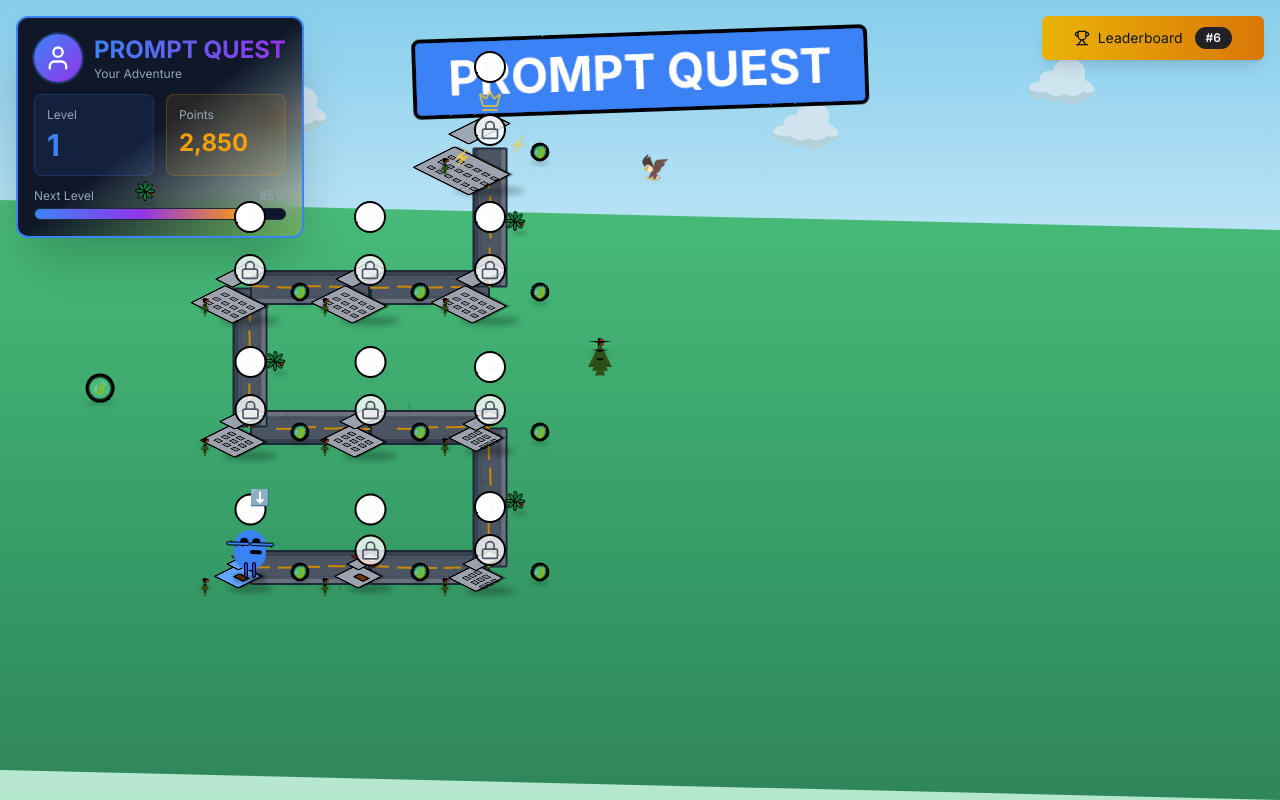
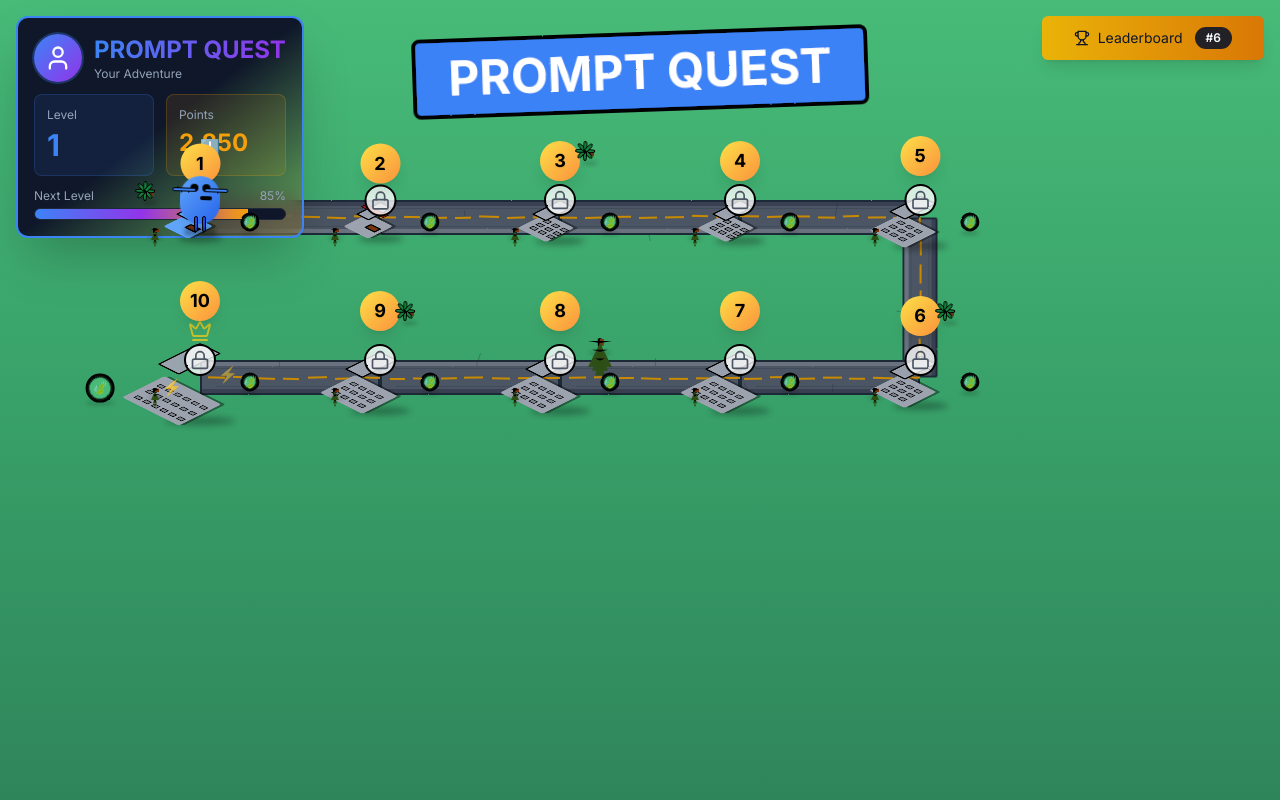
Before and after one commit to sampriti-gopisetti/PromptQuest, a React (Vite) app: page / in a window 1280 px wide. Built offline with nearby package versions, Linux system fonts and the light colour scheme; the HTML template or start-up script is replaced by a standard one.

Commit message:
Refactor UI for clarity and layout

```diff
--- a/src/components/BossWarningDialog.tsx
+++ b/src/components/BossWarningDialog.tsx
@@ -19,7 +19,7 @@ interface BossWarningDialogProps {
 export const BossWarningDialog = ({ open, onAccept, onCancel }: BossWarningDialogProps) => {
   return (
     <AlertDialog open={open} onOpenChange={(isOpen) => !isOpen && onCancel()}>
-      <AlertDialogContent className="max-w-md border-2 border-warning bg-gradient-to-br from-background to-warning/10">
+      <AlertDialogContent className="max-w-md border-2 border-warning bg-gradient-to-br from-background to-warning/10 z-[9999]" style={{ position: 'fixed', zIndex: 9999 }}>
         <AlertDialogHeader>
           <div className="flex items-center justify-center mb-4">
             <div className="p-3 rounded-full bg-warning/20 animate-pulse">
--- a/src/components/CityMap2D.tsx
+++ b/src/components/CityMap2D.tsx
@@ -19,27 +19,27 @@ export const CityMap2D = ({ onBossClick, onLevelClick }: CityMap2DProps) => {
   const [characterDirection, setCharacterDirection] = useState<'left' | 'right'>('right');
   const [particles, setParticles] = useState<Array<{ id: number; pos: { x: number; y: number }; type: 'confetti' | 'dust' | 'sparkle' | 'star' }>>([]);
 
-  // Isometric snake path positions
+  // Horizontal snake path positions
   const getSnakePosition = (level: number): { x: number; y: number } => {
-    const rowHeight = 140;
-    const colWidth = 120;
-    const row = Math.floor((level - 1) / 3);
-    const col = (level - 1) % 3;
+    const colWidth = 180; // Wider spacing for horizontal layout
+    const rowHeight = 160; // More vertical spacing
+    const row = Math.floor((level - 1) / 5); // 5 buildings per row
+    const col = (level - 1) % 5;
 
-    // Alternate direction per row (snake pattern)
+    // Alternate direction per row (snake pattern) - horizontal
     const x = row % 2 === 0
-      ? 250 + col * colWidth
-      : 250 + (2 - col) * colWidth;
-    const y = 550 - row * rowHeight;
+      ? 200 + col * colWidth
+      : 200 + (4 - col) * colWidth;
+    const y = 200 + row * rowHeight; // Start from top
 
     return { x, y };
   };
 
   // Initialize character position
   useEffect(() => {
-    const initialPos = getSnakePosition(currentLevel);
+    const initialPos = getSnakePosition(Math.max(1, currentLevel));
     setCharacterPos(initialPos);
-  }, []);
+  }, [currentLevel]);
 
   const handleBuildingClick = (level: number) => {
     if (level === 10 && completedLevels.includes(9)) {
@@ -99,7 +99,7 @@ export const CityMap2D = ({ onBossClick, onLevelClick }: CityMap2DProps) => {
   };
 
   return (
-    <div className="relative w-full h-screen overflow-hidden" style={{ background: 'linear-gradient(to bottom, #87CEEB 0%, #E0F2FE 50%, #B4E7CE 100%)' }}>
+    <div className="relative w-full h-screen overflow-auto" style={{ background: 'linear-gradient(to bottom, #87CEEB 0%, #E0F2FE 50%, #B4E7CE 100%)' }}>
       <SketchFilter />
 
       {/* Decorative clouds */}
@@ -146,13 +146,13 @@ export const CityMap2D = ({ onBossClick, onLevelClick }: CityMap2DProps) => {
       </div>
 
       {/* Main game area */}
-      <div className="relative w-full h-full">
+      <div className="relative w-full" style={{ minHeight: '800px', paddingBottom: '100px' }}>
         {/* Ground with grass texture */}
         <div
-          className="absolute inset-0 top-1/4"
+          className="absolute inset-0"
           style={{
             background: 'linear-gradient(to bottom, #48BB78 0%, #38A169 50%, #2F855A 100%)',
-            clipPath: 'polygon(0 0, 100% 5%, 100% 100%, 0 95%)'
+            minHeight: '100%'
           }}
         >
           {/* Grass stipple effect */}
--- a/src/components/sketchy/SketchyBuilding2D.tsx
+++ b/src/components/sketchy/SketchyBuilding2D.tsx
@@ -47,12 +47,12 @@ export const SketchyBuilding2D = ({
 
   return (
     <div
-      className="absolute cursor-pointer transition-transform hover:scale-110"
+      className="absolute cursor-pointer transition-transform hover:scale-105"
       style={{
         left: `${position.x}px`,
         top: `${position.y}px`,
         transform: 'translate(-50%, -50%)',
-        zIndex: Math.floor(position.y)
+        zIndex: Math.floor(position.y / 2)
       }}
       onClick={!isLocked ? onClick : undefined}
     >
@@ -73,11 +73,11 @@ export const SketchyBuilding2D = ({
           }}
         />
 
-        {/* Isometric building body */}
+          {/* Isometric building body */}
         <div className="absolute bottom-0 left-1/2 -translate-x-1/2" style={{ transformStyle: 'preserve-3d' }}>
           {/* Front face */}
           <div
-            className="relative border-2 border-black"
+            className="relative border-3 border-black"
             style={{
               width: `${baseSize}px`,
               height: `${height}px`,
@@ -85,8 +85,8 @@ export const SketchyBuilding2D = ({
               transform: 'rotateX(60deg) rotateZ(-45deg)',
               transformOrigin: 'bottom',
               filter: 'url(#sketch-outline)',
-              boxShadow: '2px 2px 0 rgba(0,0,0,0.3)',
-              borderRadius: '2px'
+              boxShadow: '3px 3px 0 rgba(0,0,0,0.4)',
+              borderRadius: '3px'
             }}
           >
             {/* Cross-hatch shading on left side */}
@@ -174,10 +174,10 @@ export const SketchyBuilding2D = ({
 
         {/* Level indicator */}
         <div
-          className="absolute -top-6 left-1/2 -translate-x-1/2 w-8 h-8 rounded-full border-2 border-black bg-white flex items-center justify-center font-bold text-sm"
-          style={{ filter: 'url(#sketch-outline)' }}
+          className="absolute -top-6 left-1/2 -translate-x-1/2 w-10 h-10 rounded-full border-3 border-black bg-gradient-to-br from-yellow-300 to-orange-400 flex items-center justify-center font-bold text-lg shadow-lg"
+          style={{ filter: 'url(#sketch-outline)', zIndex: 10 }}
         >
-          {level}
+          <span className="text-black drop-shadow-sm">{level}</span>
         </div>
 
         {/* Status icons */}
--- a/src/components/sketchy/SketchyCharacter2D.tsx
+++ b/src/components/sketchy/SketchyCharacter2D.tsx
@@ -24,12 +24,12 @@ export const SketchyCharacter2D = ({
 
   return (
     <div
-      className="absolute transition-all duration-300"
+      className="absolute transition-all duration-2000"
       style={{
         left: `${position.x}px`,
         top: `${position.y}px`,
         transform: `translate(-50%, -50%) ${direction === 'left' ? 'scaleX(-1)' : ''}`,
-        zIndex: 9999
+        zIndex: Math.floor(position.y / 2) + 100
       }}
     >
       {/* Character body - simple blob with sketchy outline */}
@@ -54,12 +54,12 @@ export const SketchyCharacter2D = ({
 
         {/* Main character body */}
         <div
-          className="relative bg-blue-500 border-3 border-black rounded-full"
+          className="relative bg-gradient-to-br from-blue-400 to-blue-600 border-3 border-black rounded-full shadow-lg"
           style={{
-            width: '32px',
-            height: '40px',
+            width: '40px',
+            height: '48px',
             filter: 'url(#sketch-outline)',
-            transform: `rotate(${wobble}deg) scale(${state === 'entering' ? 0.5 : state === 'celebrating' ? 1.2 : 1})`,
+            transform: `rotate(${wobble}deg) scale(${state === 'entering' ? 0.5 : state === 'celebrating' ? 1.3 : 1})`,
             transition: 'transform 0.3s ease-out'
           }}
         >
```
